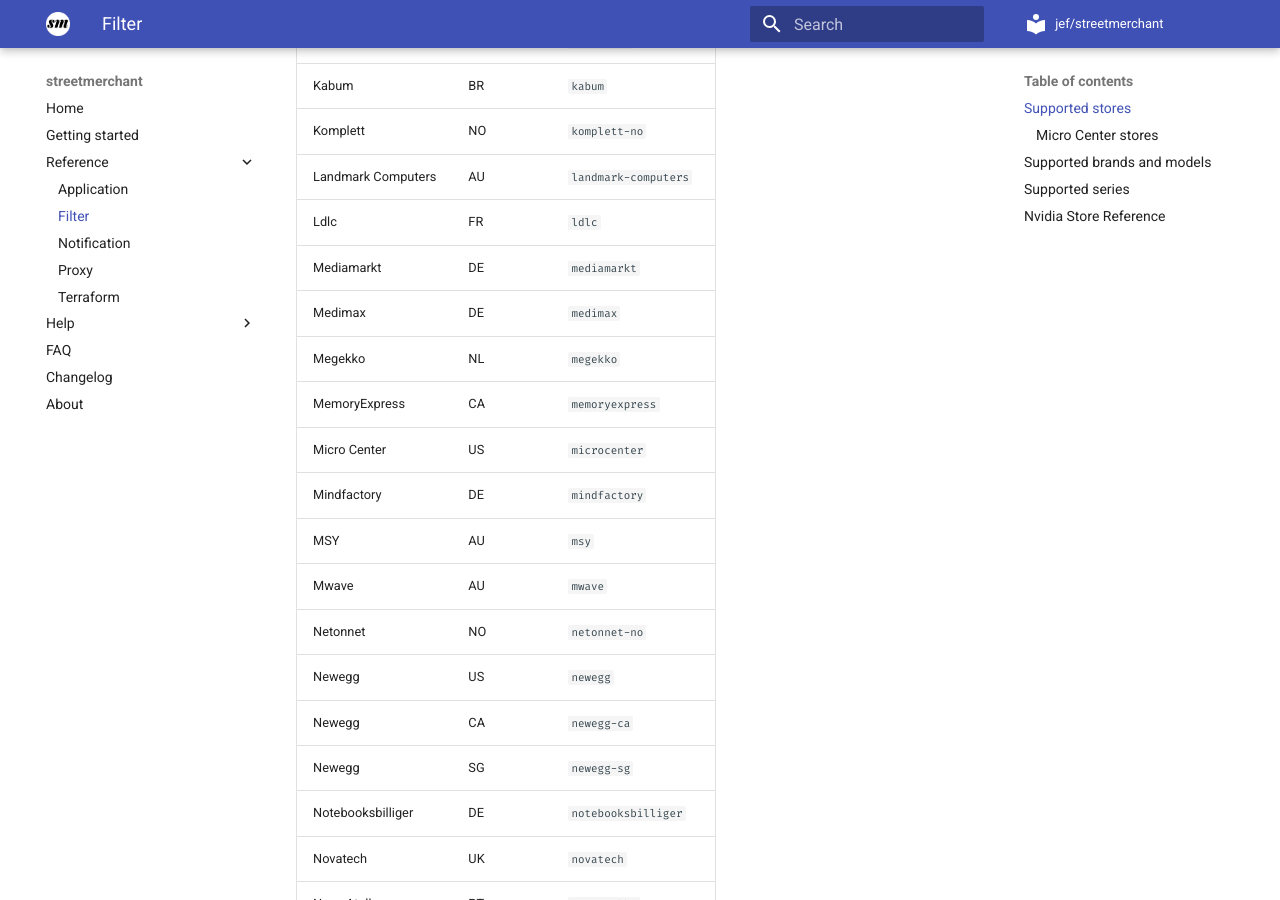
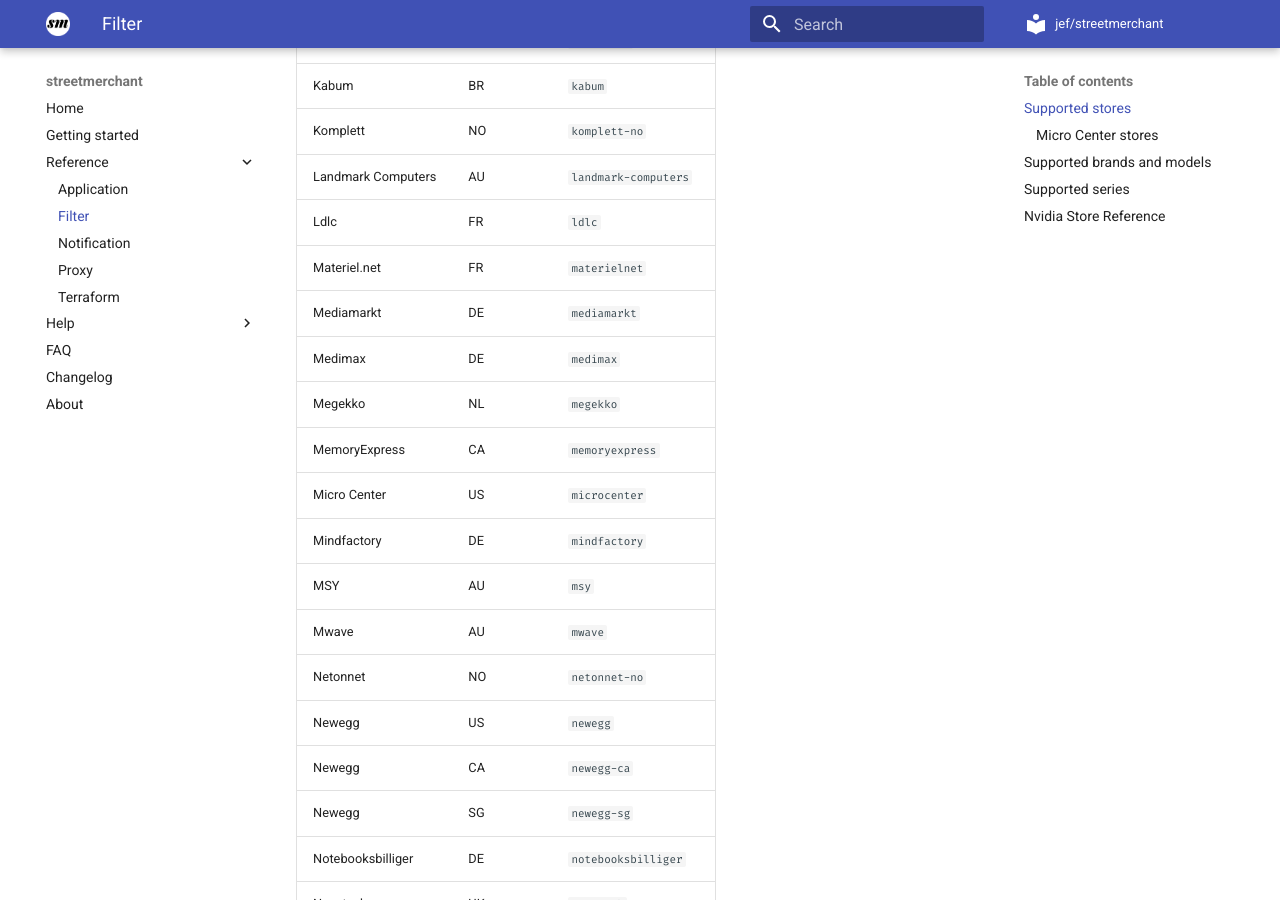
Before and after one commit to jef/streetmerchant, an MkDocs documentation site: the page built from docs/reference/filter.md, in a window 1280 px wide and 900 px high, scrolled down 5610 px. Built offline with MkDocs 1.6.1 and Material for MkDocs 9.7.7, drawn with Linux system fonts in a browser that asks for light colours; comment, search, counter and statistics services are not loaded.

Commit message:
Update filter.md

```diff
--- a/docs/reference/filter.md
+++ b/docs/reference/filter.md
@@ -118,6 +118,7 @@
 | Komplett | NO | `komplett-no`|
 | Landmark Computers | AU |  `landmark-computers`|
 | Ldlc | FR |  `ldlc`|
+| Materiel.net | FR | `materielnet`|
 | Mediamarkt | DE | `mediamarkt`|
 | Medimax | DE | `medimax`|
 | Megekko | NL | `megekko`|
```
